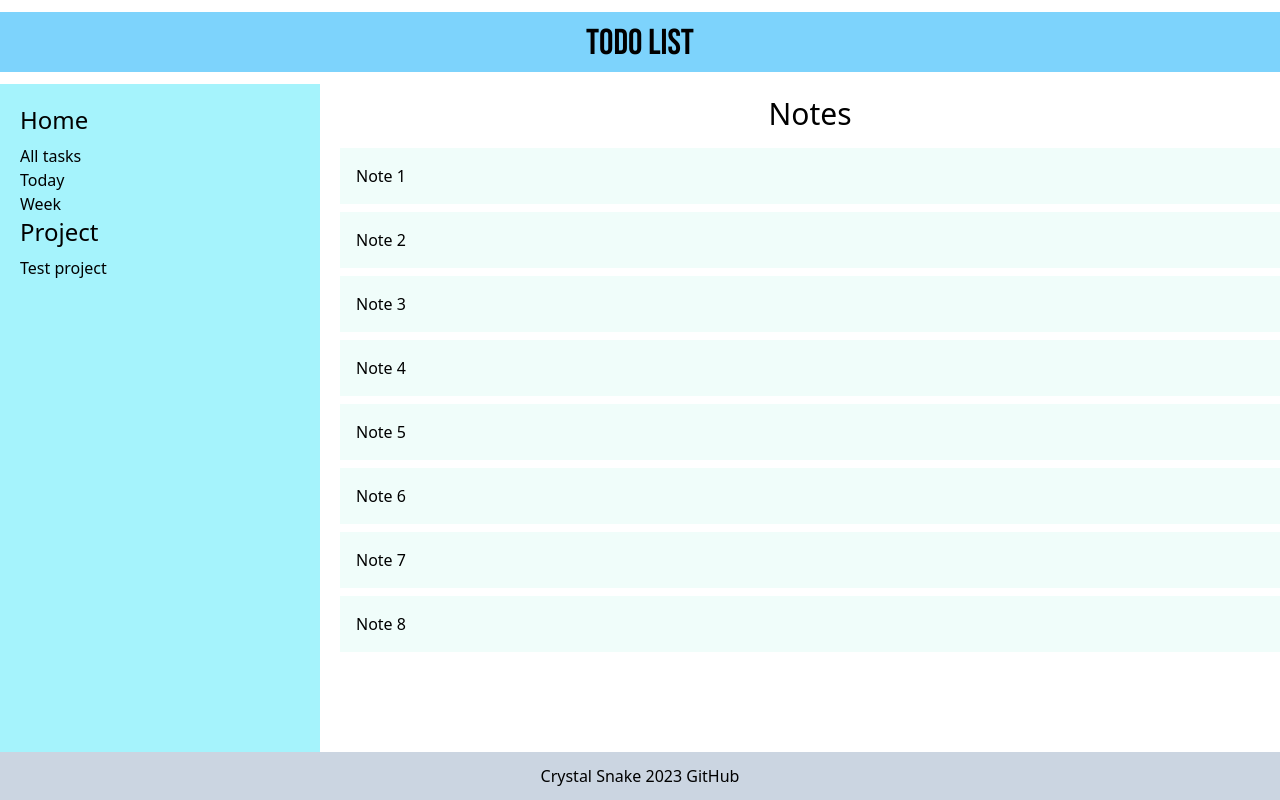
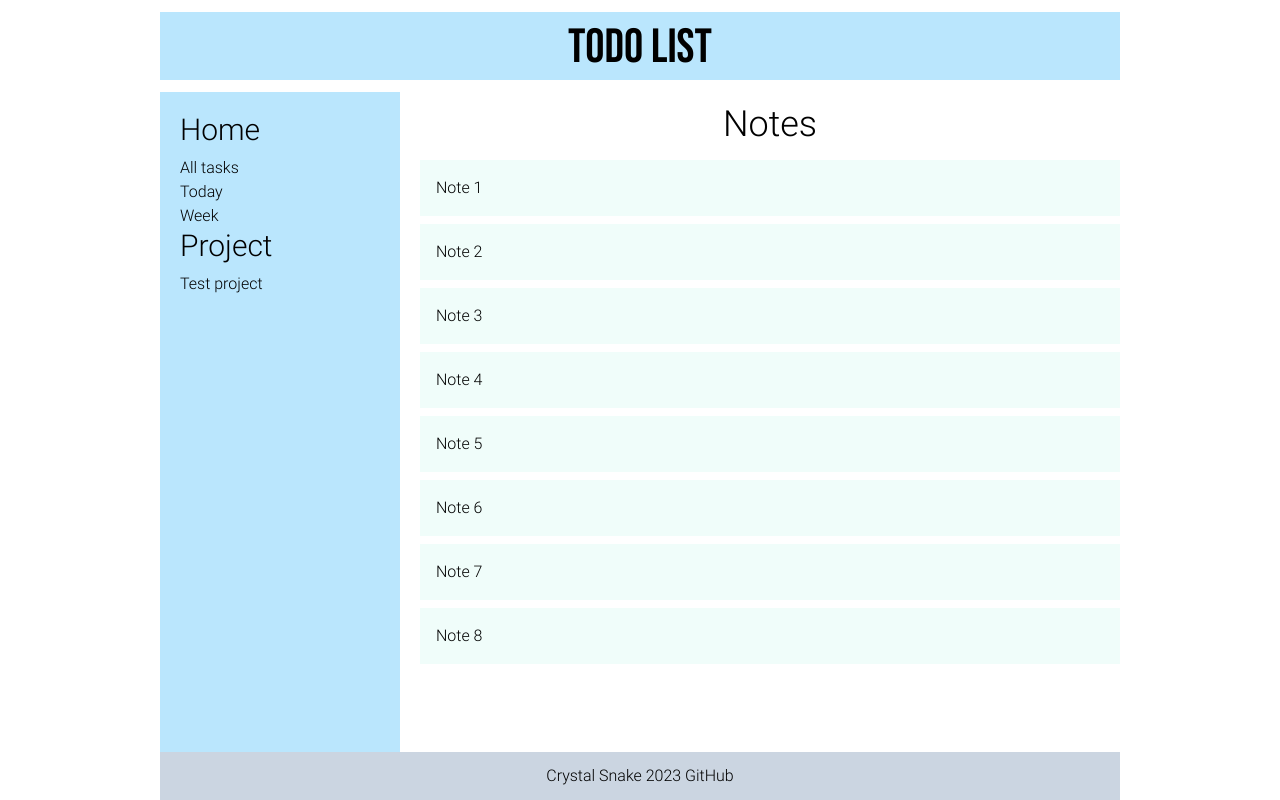
Before and after one commit to CrystalSnake/odin-todo-list, a website built with webpack: page dist/index.html in a window 1280 px wide. Built offline with nearby package versions, Linux system fonts and the light colour scheme.

Commit message:
Refactor styles

```diff
--- a/dist/index.html
+++ b/dist/index.html
@@ -7,25 +7,25 @@
     <script src="./main.js" defer></script>
     <title>ToDo List Development</title>
   </head>
-  <body>
-    <div class="flex flex-col justify-between h-screen">
-      <div class="col-span-full h-min my-3 bg-sky-300">
+  <body class="font-display">
+    <div class="flex flex-col justify-between h-screen max-w-[960px] mx-auto">
+      <div class="col-span-full h-min my-3 bg-sky-200">
         <header>
-          <h1 class="text-center text-4xl font-logo pt-3 pb-2">Todo List</h1>
+          <h1 class="text-center text-5xl font-logo pt-3 pb-2">Todo List</h1>
         </header>
       </div>
       <div class="sm:flex gap-5 h-full w-full">
         <div
-          class="flex-none w-full min-w-[200px] sm:w-3/12 bg-cyan-200 pl-5 py-5"
+          class="flex-none w-full min-w-[200px] sm:w-3/12 bg-sky-200 pl-5 py-5"
         >
           <aside>
-            <h3 class="text-2xl mb-2">Home</h3>
+            <h3 class="text-3xl mb-2">Home</h3>
             <ul>
               <li>All tasks</li>
               <li>Today</li>
               <li>Week</li>
             </ul>
-            <h3 class="text-2xl mb-2">Project</h3>
+            <h3 class="text-3xl mb-2">Project</h3>
             <ul>
               <li>Test project</li>
             </ul>
@@ -33,7 +33,7 @@
         </div>
         <div class="sm:flex-1 w-full sm:w-9/12">
           <main class="w-full">
-            <h2 class="text-3xl mt-3 mb-4 text-center">Notes</h2>
+            <h2 class="text-4xl mt-3 mb-4 text-center">Notes</h2>
             <div class="">
               <div class="bg-teal-50 my-2 p-4">Note 1</div>
               <div class="bg-teal-50 my-2 p-4">Note 2</div>
```
